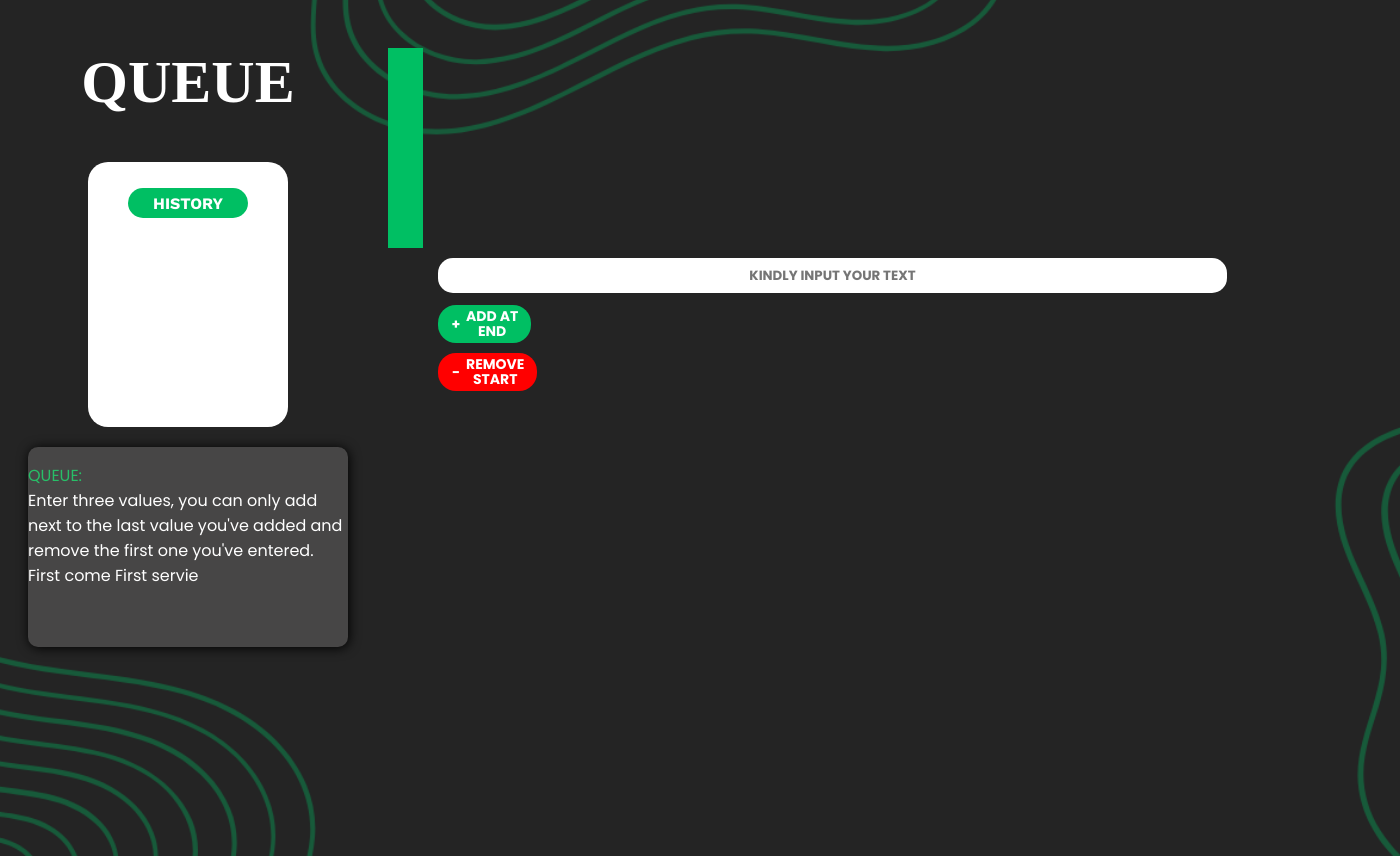
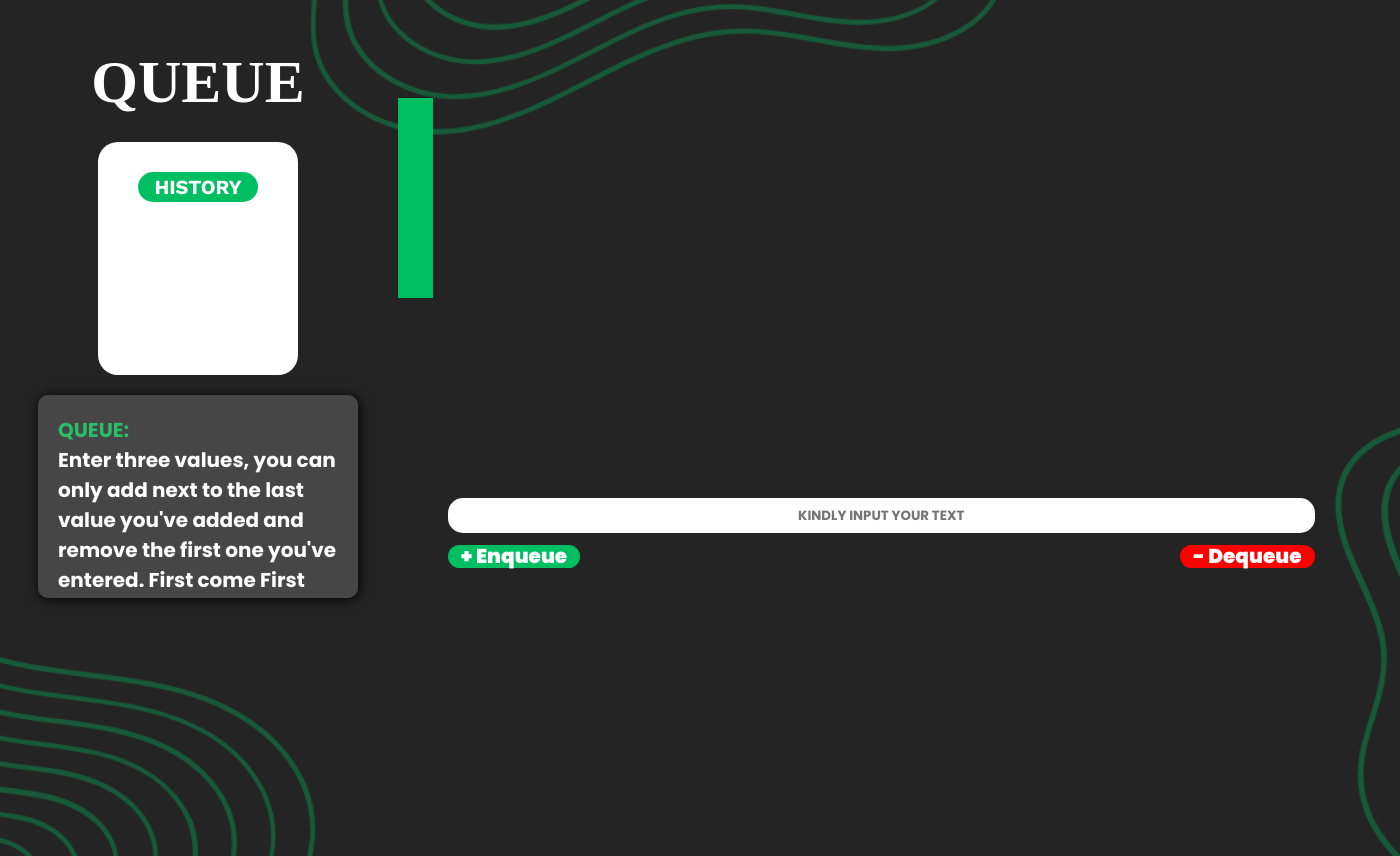
Before and after one commit to RheoCents/Baby-MEN-Webpage, a Flask app: page /queue in a window 1400 px wide. Shown: the part 60-916 px from the top of the page. Run offline with Flask 3, Linux system fonts and the light colour scheme; some web fonts are replaced.

Commit message:
more layout fixes

```diff
--- a/static/CSS/queue.css
+++ b/static/CSS/queue.css
@@ -2,18 +2,21 @@
 @import url('https://fonts.cdnfonts.com/css/glacial-indifference-2');
 @import url('https://fonts.googleapis.com/css2?family=Barlow:ital,wght@0,100;0,200;0,300;0,400;0,500;0,600;0,700;0,800;0,900;1,100;1,200;1,300;1,400;1,500;1,600;1,700;1,800;1,900&family=Poppins:ital,wght@0,100;0,200;0,300;0,400;0,500;0,600;0,700;0,800;0,900;1,100;1,200;1,300;1,400;1,500;1,600;1,700;1,800;1,900&family=Roboto:ital,wght@0,100;0,300;0,400;0,500;0,700;0,900;1,100;1,300;1,400;1,500;1,700;1,900&display=swap');
 @import url("https://fonts.googleapis.com/css2?family=Work+Sans:wght@400;700&display=swap");
+@import url("https://fonts.googleapis.com/css2?family=Poppins:wght@400;500;600;700&display=swap");
 
 main{
   display: flex;
 }
 .left-main{
+  height: 550px;
+  /* background-color: lightpink; */
+  width: 300px;
+  margin-left: 40px;
+  flex-direction: column;
+  font-family: 'Poppins';
   display: flex;
-  height: 750px;
-  width: 300px;
-  margin-left: 30px;
-  flex-direction: column;
   align-items: center;
-
+  justify-content: center;
 }
 
 .queue{
@@ -21,7 +24,7 @@ main{
   font-family: 'Glacial Indifference';
   font-weight: bold;
   color: white;
-  margin-bottom: 25px;
+  margin-bottom: 5px;
 }
 
 .history-section{
@@ -57,6 +60,7 @@ main{
   margin-left: 50px;
   margin-right: 100px;
   max-width: 2000px;
+  margin-top: 50px;
 }
 .queue-section{
   display: flex;
@@ -78,6 +82,7 @@ main{
   margin: 10px 50px;
   padding-right: 15px;
   padding-left: 0;
+  margin-top: 200px
 }
 .input-container{
   margin-bottom: 12px;
@@ -97,7 +102,7 @@ input::placeholder{
   font-weight: bold;
 }
 .buttons-container{
-  display: flex;
+  display: grid;
   justify-content: space-between;
 }
 .add{
@@ -128,6 +133,7 @@ input::placeholder{
   margin: 3px;
   /* padding: 0; */
   align-items: center;
+
 }
 .inside-buttons p{
   margin: 0;
--- a/templates/queue.html
+++ b/templates/queue.html
@@ -25,7 +25,7 @@
     background-color: white;
     position: relative;
     width: 200px;
-    height: 255px;
+    height: 275px;
     margin: 20px 70px;
     padding-top: 10px;
     border-radius: 20px;
@@ -45,7 +45,7 @@
     background-color: #00bf63;
     font-family:'Work Sans';
     font-weight: bold;
-    transform: translateX(40px);
+    transform: translateX(20px);
   }
 
   .history-section::-webkit-scrollbar {
@@ -67,7 +67,7 @@
     position: relative;
     border-radius: 10px;
     width: 320px;
-    height: 200px;
+    height: 250px;
     background-color: #474646;
     -webkit-box-shadow: 1px 1px 12px #000;
     box-shadow: 1px 1px 12px #000;
@@ -85,7 +85,6 @@
     color: white;
     overflow: hidden;
     overflow-y: auto;
-    font-family: 'Poppins';
   }
   .book::-webkit-scrollbar {
       width: 4px;
@@ -99,6 +98,14 @@
       background-color: solid transparent;
       border-radius: 4px;
   }
+
+  p {
+      margin-left: 20px;
+      margin-right: 20px;
+      font-size: 20px;
+      font-weight: bolder;
+  }
+
 
   </style>
   <title>Queue</title>
@@ -115,7 +122,6 @@
         <img class="logo-img" src="{{ url_for('static', filename='images/Logo1.png') }}">
     </div>
   </nav>
-
   <main>
     <div class="left-main">
       <div class="queue">QUEUE</div>
@@ -128,13 +134,14 @@
         </ul>
       </div>
       <div class="book">
-      <p style="color: white;">
+        <p>
           <span style="color: #28bf68;">QUEUE:</span>
           <br>
-          Enter three values, you can only add next to the last value you've added and remove the first one you've entered. First come First servie
+          Enter three values, you can only add next to the last value you've added and remove the first one you've entered. First come First serve.
         </p>
       </div>
     </div>
+
 
     <div class="right-main">
       <div class="queue-containers">
@@ -146,25 +153,20 @@
           <div class="input-container" style="display: flex;">
               <input name="data" type="text" style="flex: 1;" placeholder="KINDLY INPUT YOUR TEXT" autocomplete="off">
           </div>
-        <div class="buttons-container">
-          <div class="add-container">
-            <button type="submit" class="add">
+          <div class="buttons-container" style="display: flex; justify-content: space-between; margin-top: 10px;">
+              <div class="add-container" style="flex: 1; margin-right: 300px;">
+                  <button type="submit" class="add" style="width: 100%;">
                       <div class="inside-buttons">
                           <p class="sign">+</p>
-                <p>ADD AT <br> END</p>
+                          <p>Enqueue</p>
                       </div>
                   </button>
               </div>
-        </div>
-      </form>
-
-      <form class="input-section" method="POST" action="/dequeue">
-        <div class="buttons-container">
-          <div class="delete-container">
-            <button type="submit" class="delete">
+              <div class="delete-container" style="flex: 1; margin-left: 300px;">
+                  <button type="submit" class="delete" style="width: 100%;">
                       <div class="inside-buttons">
                           <p class="sign">-</p>
-                <p>REMOVE <br> START</p>
+                          <p>Dequeue</p>
                       </div>
                   </button>
               </div>
```
Also changed, not shown: templates/word_eater.html (+8 -3 lines). Lines whose indentation alone changed are shown as unchanged.
